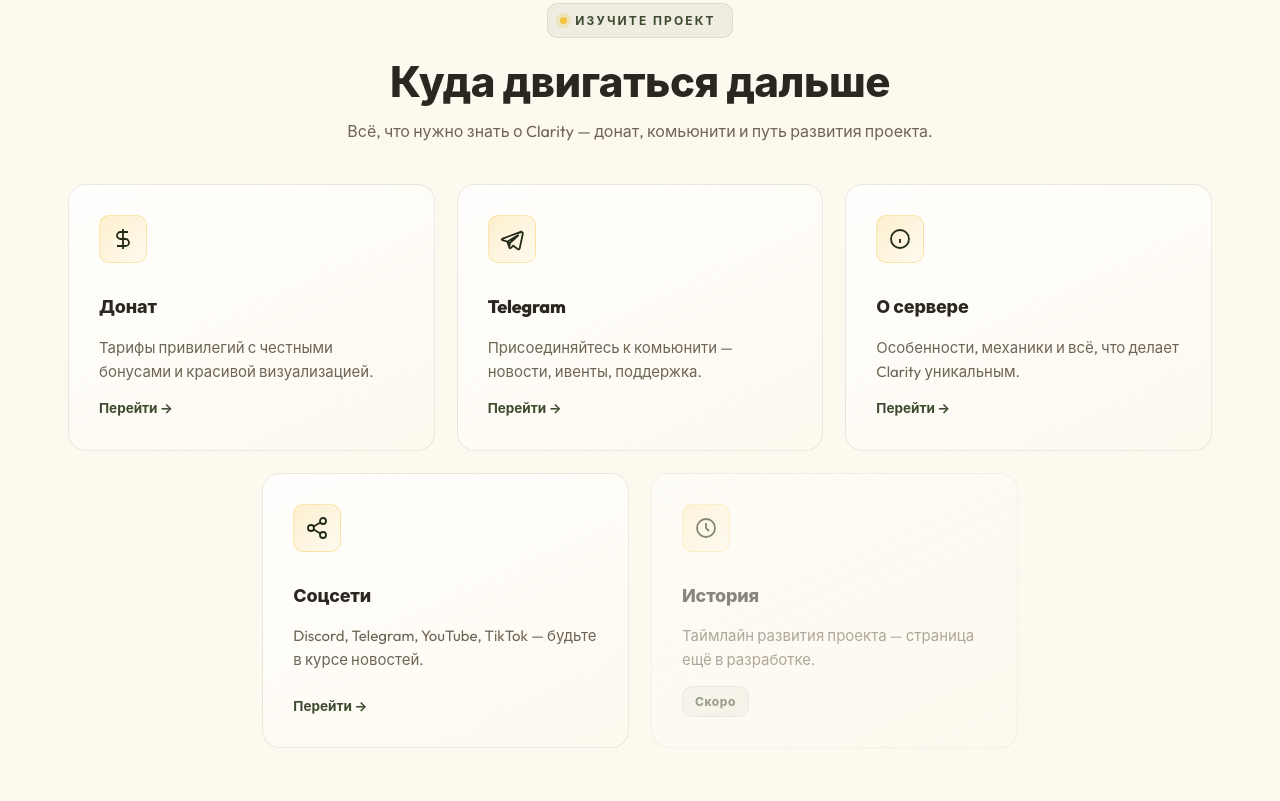
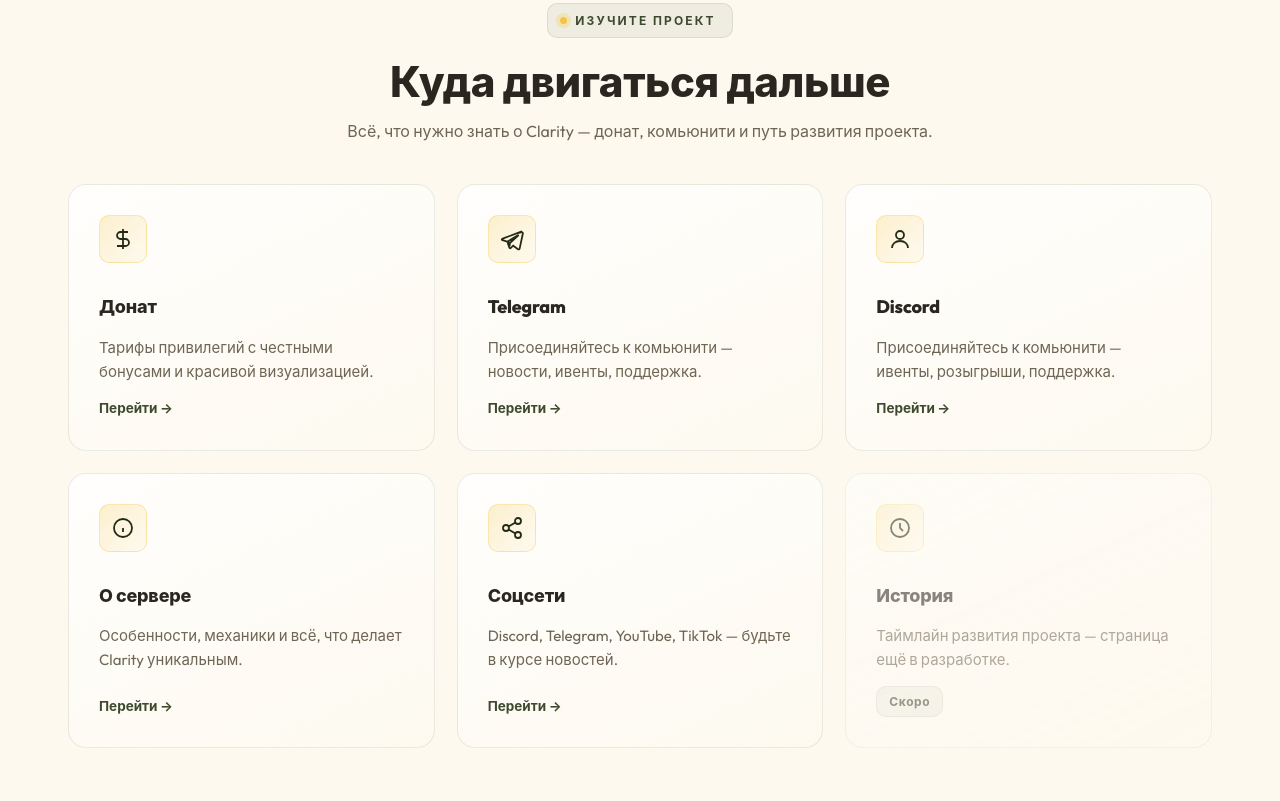
Before and after one commit to Dtermi/clarity, a website: page index.html in a window 1280 px wide. Shown: the part 1512-2313 px from the top of the page. Drawn offline with Linux system fonts and the light colour scheme.

Commit message:
Add files via upload

```diff
--- a/index.html
+++ b/index.html
@@ -104,6 +104,7 @@
     <div class="nav-links">
       <a href="index.html">Главная</a>
       <a href="donate.html">Донат</a>
+      <a href="discord.html">Discord</a>
       <a href="about.html">О сервере</a>
       <a href="social.html">Соцсети</a>
       <a href="javascript:void(0)" class="disabled-link" title="Страница в разработке">История</a>
@@ -121,6 +122,7 @@
 <div class="mobile-menu">
   <a href="index.html">Главная</a>
   <a href="donate.html">Донат</a>
+  <a href="discord.html">Discord</a>
   <a href="about.html">О сервере</a>
   <a href="social.html">Соцсети</a>
   <a href="javascript:void(0)" class="disabled-link" title="Страница в разработке">История</a>
@@ -213,6 +215,12 @@
         <p>Присоединяйтесь к комьюнити — новости, ивенты, поддержка.</p>
         <span class="explore-arrow">Перейти →</span>
       </a>
+      <a href="discord.html" class="explore-card reveal reveal-delay-2">
+        <div class="icon-tile"><svg viewBox="0 0 24 24" fill="none" stroke="currentColor" stroke-width="1.8"><circle cx="12" cy="8" r="4"/><path d="M4 21c0-4.4 3.6-7 8-7s8 2.6 8 7"/></svg></div>
+        <h3>Discord</h3>
+        <p>Присоединяйтесь к комьюнити — ивенты, розыгрыши, поддержка.</p>
+        <span class="explore-arrow">Перейти →</span>
+      </a>
       <a href="about.html" class="explore-card reveal reveal-delay-2">
         <div class="icon-tile"><svg viewBox="0 0 24 24" fill="none" stroke="currentColor" stroke-width="1.8"><path d="M12 16v-4M12 8h.01"/><circle cx="12" cy="12" r="9"/></svg></div>
         <h3>О сервере</h3>
@@ -259,6 +267,7 @@
       </div>
       <div class="footer-col">
         <h4>Комьюнити</h4>
+        <a href="discord.html">Discord</a>
         <a href="social.html">Соцсети</a>
         <a href="donate.html">Донат</a>
       </div>
```
